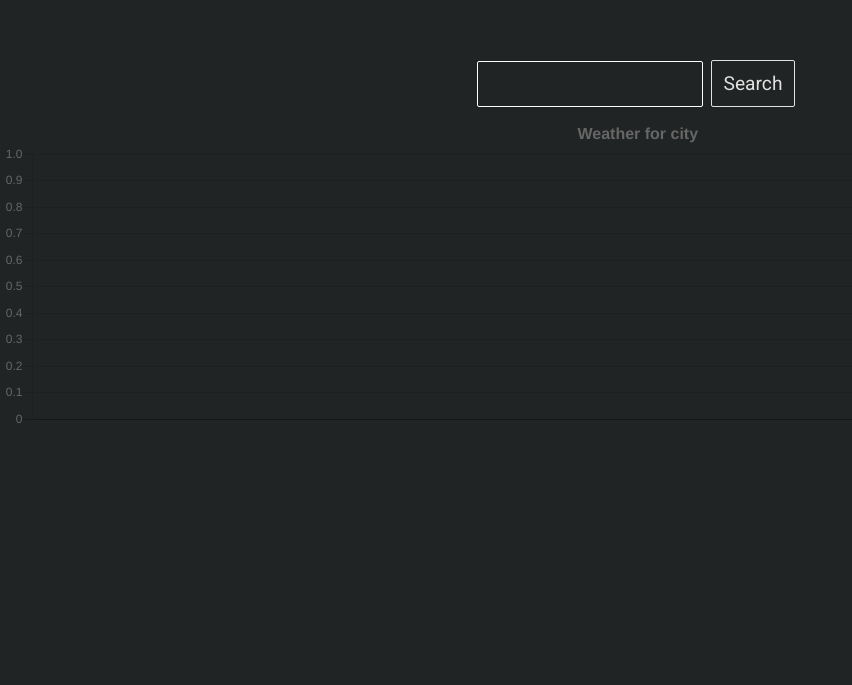
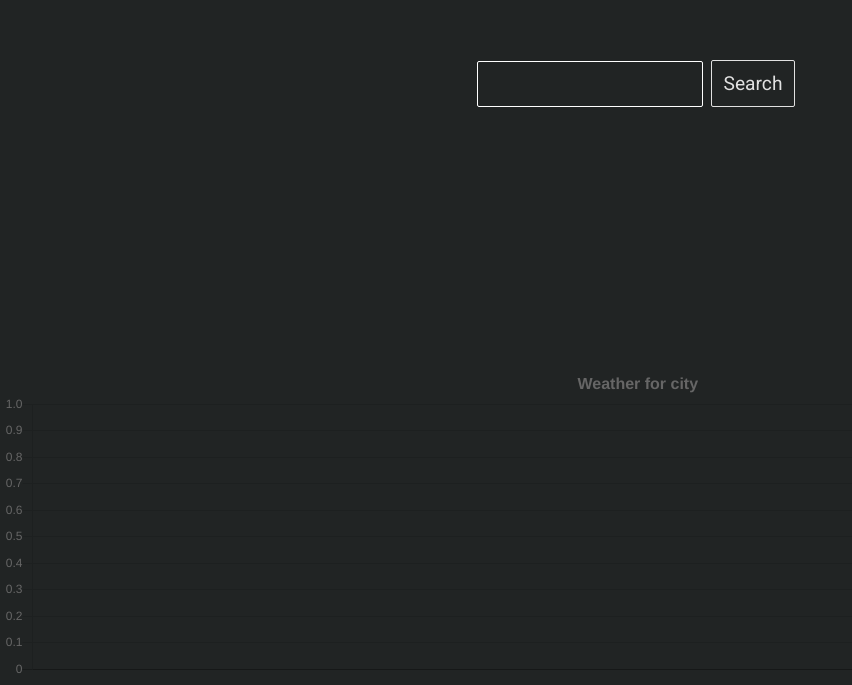
Before and after one commit to ruslanzharkov/react-basic-weather-app, a React (Create React App) app: page / in a window 1280 px wide. Shown: the part 148-833 px from the top of the page, without its empty margins (0-852 px from the left). Before the commit the page ends 800 px from the top, so only its background shows below. Built offline with nearby package versions, Linux system fonts and the light colour scheme.

Commit message:
Changed styles for chart div

```diff
--- a/src/components/Weather/WeatherPage.css
+++ b/src/components/Weather/WeatherPage.css
@@ -31,3 +31,7 @@
     color: #41c7c7;
     border: 1px solid #41c7c7;
 }
+
+.chart-container {
+    margin-top: 250px;
+}
--- a/src/components/Weather/WeatherPage.js
+++ b/src/components/Weather/WeatherPage.js
@@ -69,7 +69,7 @@ class SingleWeatherPage extends Component {
           <div className={'weather-container'}>
             <Input value={this.state.value} onChange={this.cityChange} className={'weather-input'}/>
             <Button onClick={this.getWeatherByCity} className={'weather-button'}>Search</Button>
-            <div>
+            <div className={'chart-container'}>
                 <Line
                     data={this.state.weatherChart}
                     width={600} height={150}
```
